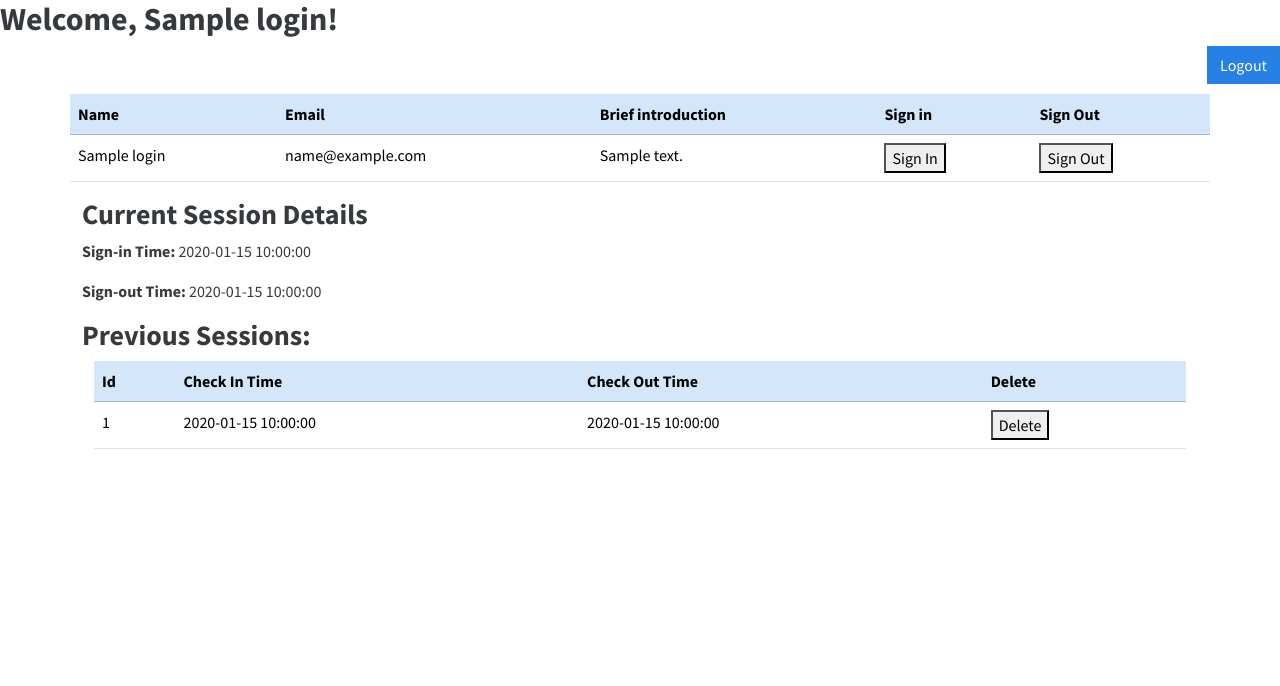
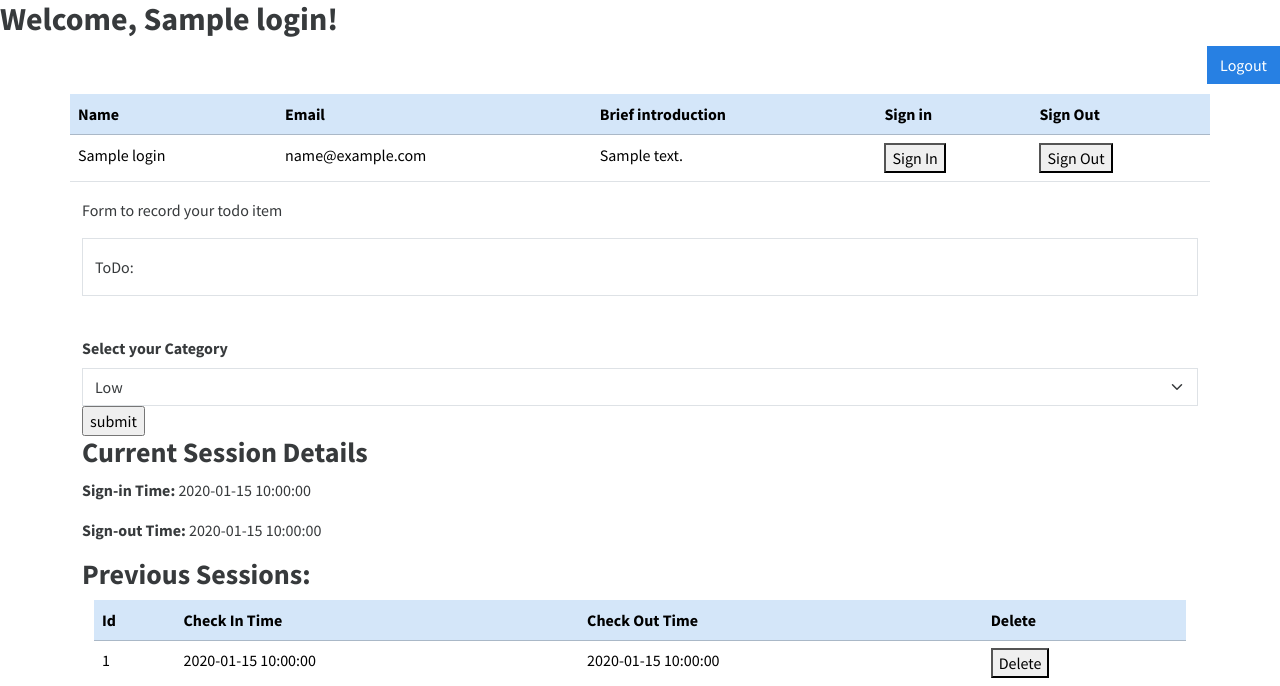
Before and after one commit to Ife-py/Staff_login, a PHP site: page /dashboard.php in a window 1280 px wide. Shown: the top 686 px of the page. Run offline with PHP 8.4, Linux system fonts and the light colour scheme; the visitor is signed in with stand-in values (Sample User, id 1); tables that the repository leaves empty or names only in its code hold one stand-in row (values such as "Sample post").

Commit message:
New changes added

```diff
--- a/dashboard.php
+++ b/dashboard.php
@@ -68,6 +68,32 @@ if($_SERVER['REQUEST_METHOD']=='POST'){
     }
   }
 
+  if(isset($_POST['Todo_text']) && isset($_POST['options'])) {
+    $user_id = $_SESSION['user_id'];
+
+    try {
+        // Prepare the SQL statement to insert user's todo list into the todo table
+        $stmt = $db->prepare("INSERT INTO todo (user_id, Todo_text, options) VALUES (:user_id, :Todo_text, :options)");
+
+        // Execute the prepared statement with bound parameters
+        $stmt->execute([
+            ':user_id' => $user_id,
+            ':Todo_text' => htmlspecialchars($_POST['Todo_text']),
+            ':options' => htmlspecialchars($_POST['options'])
+        ]);
+
+        // Check if the row was successfully inserted
+        if ($stmt->rowCount() > 0) {
+            $message = "You have successfully added a new to-do item.";
+        } else {
+            $message = "Error adding your to-do item.";
+        }
+    } catch (PDOException $e) {
+        // Handle any database-related errors
+        $message = "Database error: " . $e->getMessage();
+    }
+}
+
 }
 
 
@@ -79,6 +105,12 @@ $user=$stmt->fetch(PDO::FETCH_ASSOC);
 
 // display the username
 $username=$user['name'];
+// Get the member detail for the current user
+$stmt=$db->prepare("SELECT*FROM staff_login where id=:user_id");
+$stmt->bindParam(':user_id',$user_id);
+$stmt->execute();
+$member=$stmt->fetch(PDO::FETCH_ASSOC);
+
 ?>
 <!DOCTYPE html>
 <html lang="en">
@@ -104,6 +136,11 @@ $username=$user['name'];
   <div class="row pt-5">
     <div class="col-md-2"></div>
     <div class="col-md-8"></div>
+    <?php if (empty($member)): ?>
+      <tr>
+          <td colspan="3">No members found.</td>
+      </tr>
+    <?php endif; ?>
       <table class="table table-hover">
         <thead>
           <tr class="table-primary">
@@ -115,9 +152,7 @@ $username=$user['name'];
           </tr>
         </thead>
         <tbody>
-            <?php $members=get_members($db) ?>
-            <tr class="table-secondary">
-            <?php foreach($members as $member): ?>
+            <?php if($member):?>
               <tr>
                 <td><?php echo htmlspecialchars($member['name']); ?></td>
                 <td><?php echo htmlspecialchars($member['email']); ?></td>
@@ -133,15 +168,26 @@ $username=$user['name'];
                   </form>
                 </td>
               </tr>
-            <?php endforeach ;?>
-            <?php if (empty($members)): ?>
-                <tr>
-                    <td colspan="3">No members found.</td>
-                </tr>
-            <?php endif; ?>
+            <?php endif ;?>
         </tbody>
       </table>
   </div>
+  <form action="" method="post">
+  <p>Form to record your todo item</p>
+  <div class="form-floating mb-3">
+    <input type="text" class="form-control" id="Input" name="Todo_text" placeholder="Type in your to do item here:">
+    <label for="Input">ToDo:</label>
+  </div>
+  <div>
+    <label for="options" class="form-label mt-4"><b>Select your Category</b></label>
+    <select class="form-select" id="options" name="options">
+        <option>Low</option>
+        <option>Medium</option>
+        <option>High</option>
+    </select>
+  </div>
+  <input type="submit" value="submit">
+</form>
   <div class="col-md-2"></div>
   </div>
 
--- a/index.php
+++ b/index.php
@@ -2,7 +2,7 @@
 include("views/header.php");
 ?>
 
-
+<!-- basic display for the landing page -->
 <div class="section wrapper">
     <h4><p><b>Welcome to ozitech IT team</b></p></h4>
 </div>
--- a/login_validation.php
+++ b/login_validation.php
@@ -19,7 +19,7 @@ function form_handling($db){
 
     try {
         // Query the database for email and password
-       $stmt = $db->prepare("SELECT id, email, password FROM staff_login WHERE email = :email");
+        $stmt = $db->prepare("SELECT id, email, password FROM staff_login WHERE email = :email");
         $stmt->bindParam(':email', $email);
         $stmt->execute();
         $row = $stmt->fetch(PDO::FETCH_ASSOC);
@@ -27,7 +27,7 @@ function form_handling($db){
         if ($row && $row['password'] === $password){
             $_SESSION['user_id'] = $row['id'];
             echo "<script>
-                    alert('Form submitted successfully!');
+                    alert('Login successful!');
                     window.location.href = 'dashboard.php';
                   </script>";
         } else {
```
Lines whose indentation alone changed are shown as unchanged.
